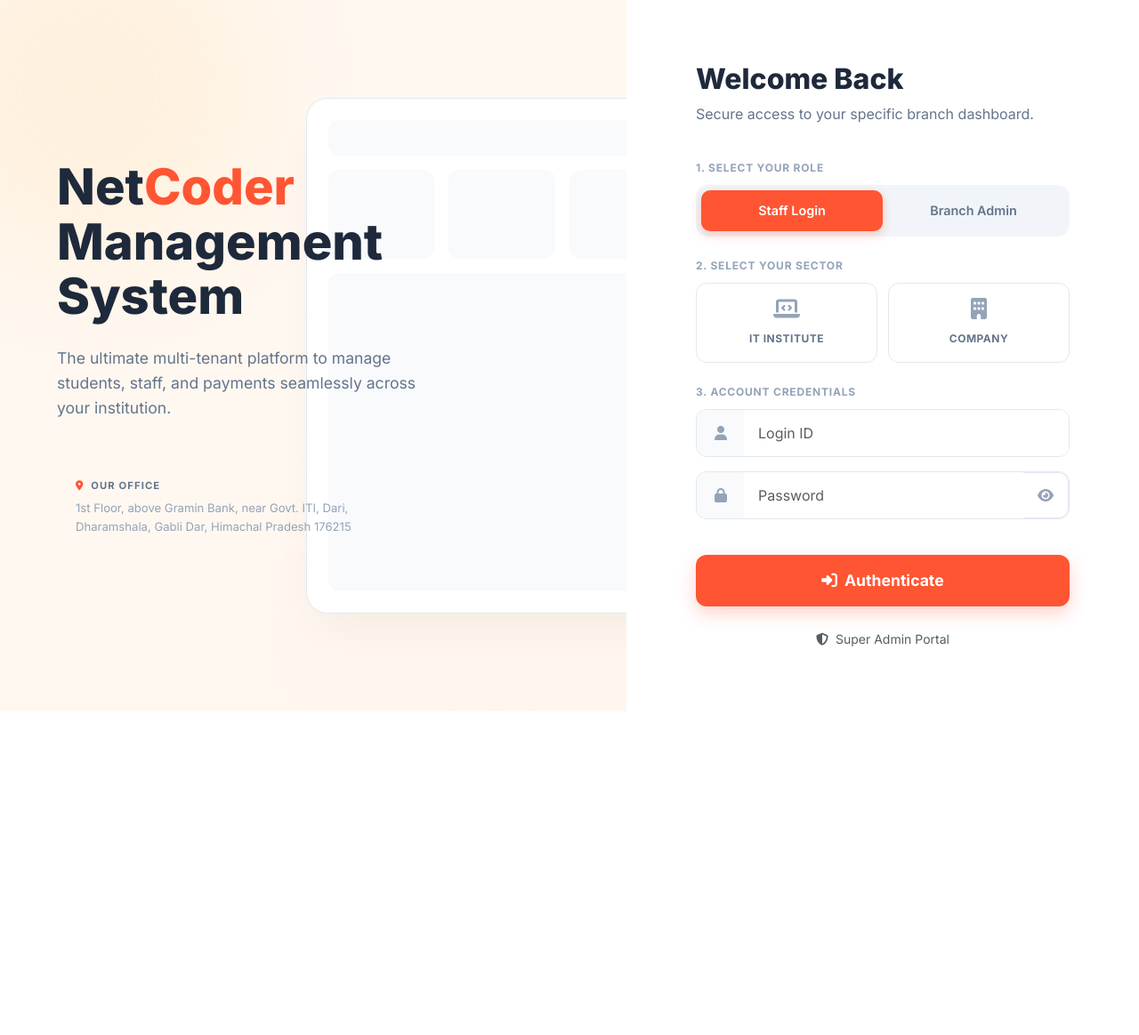
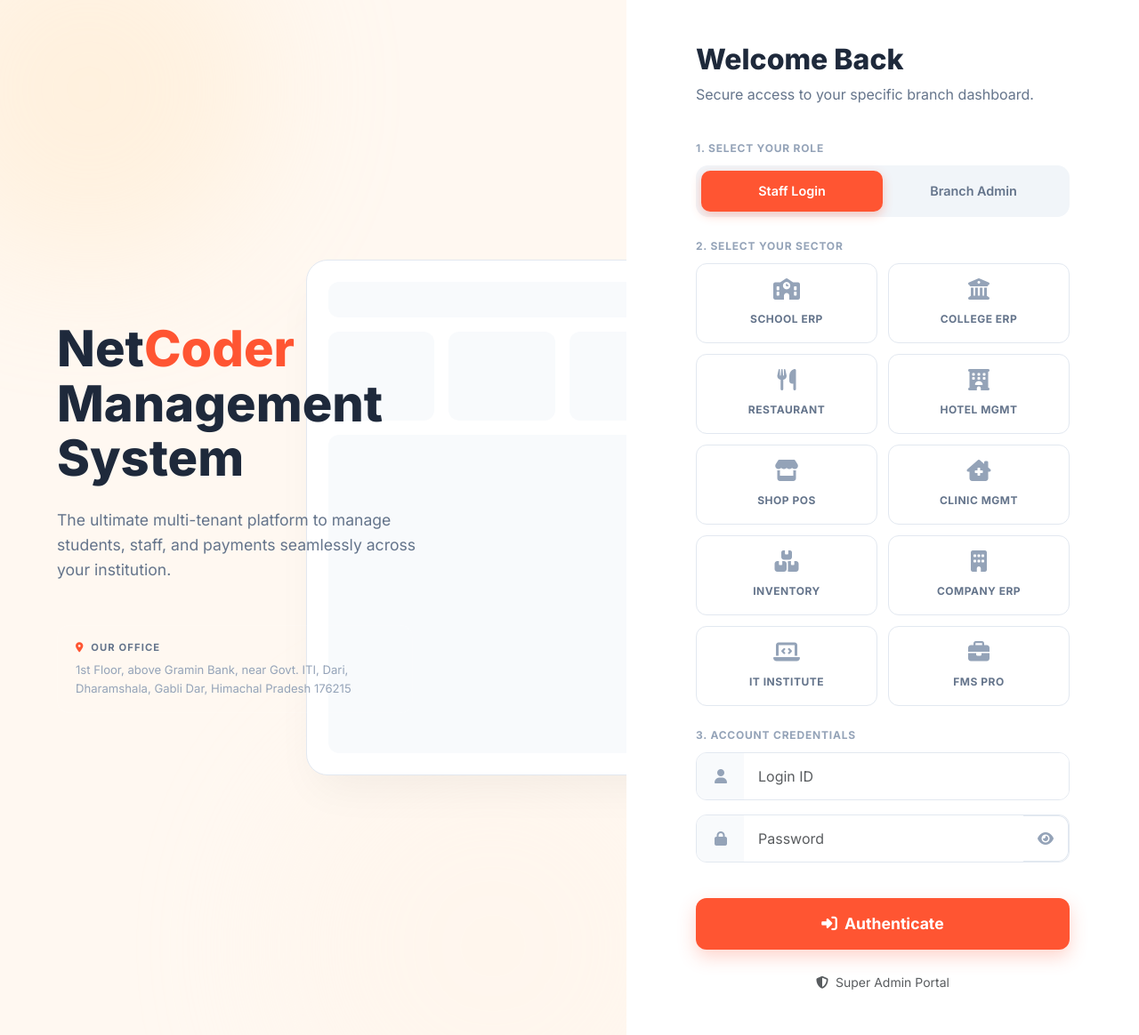
Before and after one commit to Sahilweb837/fms-main, a PHP site: page / in a window 1280 px wide. Shown: the whole page at 89% size. Before the commit the page ends 800 px from the top, so only its background shows below. Run offline with PHP 8.4, Linux system fonts and the light colour scheme.

Commit message:
new code

```diff
--- a/includes/auth.php
+++ b/includes/auth.php
@@ -1,5 +1,10 @@
 <?php
 require_once __DIR__ . '/db.php';
+
+// Prevent Varnish and browser caching on Cloudways
+header("Cache-Control: no-cache, no-store, must-revalidate");
+header("Pragma: no-cache");
+header("Expires: 0");
 
 // ─── Redirect to login if not authenticated ───────────────────────
 if (!isset($_SESSION['user_id'])) {
--- a/includes/db.php
+++ b/includes/db.php
@@ -1,9 +1,7 @@
 <?php
 // Secure and standardized session initialization
 if (session_status() === PHP_SESSION_NONE) {
-    session_set_cookie_params([
-        'path' => '/'
-    ]);
+    session_set_cookie_params(0, '/');
     session_start();
 }
 
--- a/index.php
+++ b/index.php
@@ -383,8 +383,16 @@ if ($_SERVER["REQUEST_METHOD"] == "POST") {
             <!-- Industry Selector -->
             <label class="form-label mt-2">2. Select Your Sector</label>
             <div class="industry-grid" style="grid-template-columns: repeat(2, 1fr);">
+                <div class="industry-tile" onclick="selectIndustry('school', this)"><i class="fas fa-school"></i><span>School ERP</span></div>
+                <div class="industry-tile" onclick="selectIndustry('college', this)"><i class="fas fa-university"></i><span>College ERP</span></div>
+                <div class="industry-tile" onclick="selectIndustry('restaurant', this)"><i class="fas fa-utensils"></i><span>Restaurant</span></div>
+                <div class="industry-tile" onclick="selectIndustry('hotel', this)"><i class="fas fa-hotel"></i><span>Hotel Mgmt</span></div>
+                <div class="industry-tile" onclick="selectIndustry('shop', this)"><i class="fas fa-store"></i><span>Shop POS</span></div>
+                <div class="industry-tile" onclick="selectIndustry('dispensary', this)"><i class="fas fa-clinic-medical"></i><span>Clinic Mgmt</span></div>
+                <div class="industry-tile" onclick="selectIndustry('inventory', this)"><i class="fas fa-boxes-stacked"></i><span>Inventory</span></div>
+                <div class="industry-tile" onclick="selectIndustry('company', this)"><i class="fas fa-building"></i><span>Company ERP</span></div>
                 <div class="industry-tile" onclick="selectIndustry('it_institution', this)"><i class="fas fa-laptop-code"></i><span>IT Institute</span></div>
-                <div class="industry-tile" onclick="selectIndustry('company', this)"><i class="fas fa-building"></i><span>Company</span></div>
+                <div class="industry-tile" onclick="selectIndustry('other', this)"><i class="fas fa-briefcase"></i><span>FMS Pro</span></div>
             </div>
 
             <!-- Credentials -->
```
